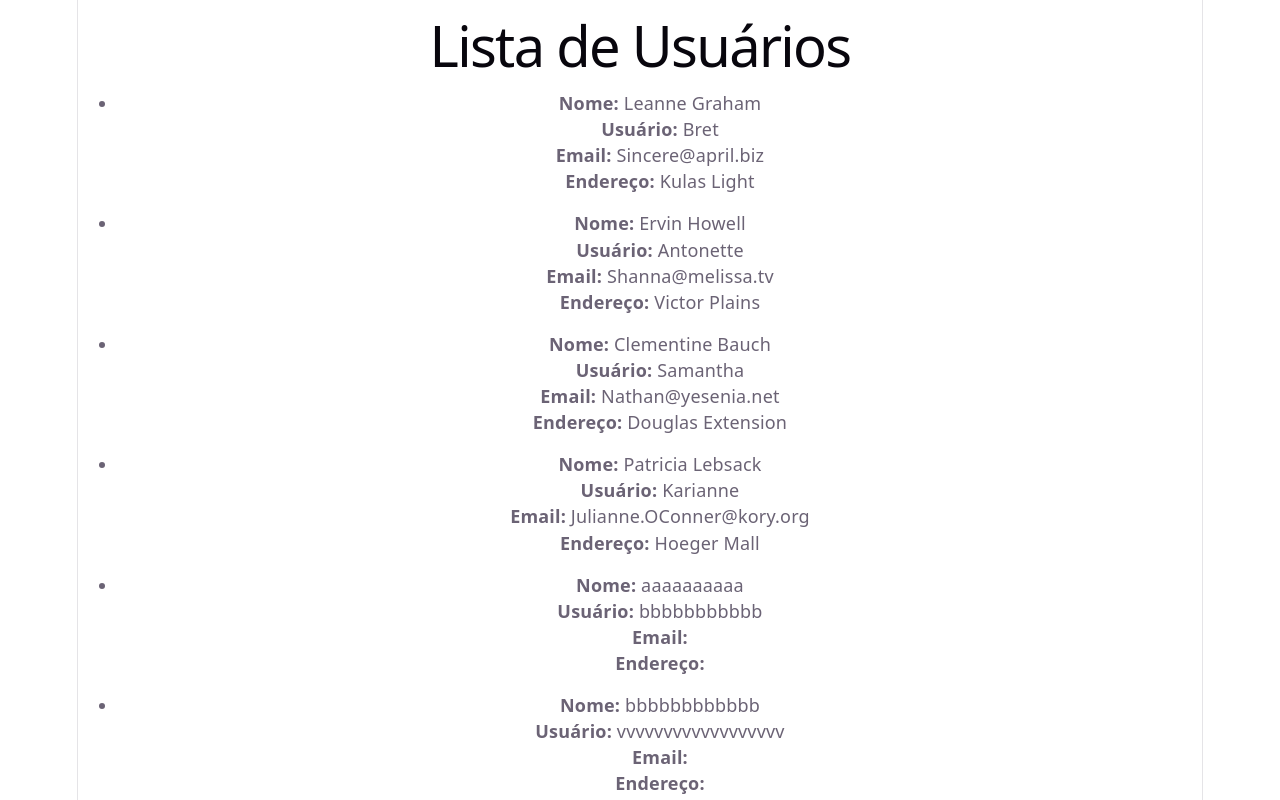
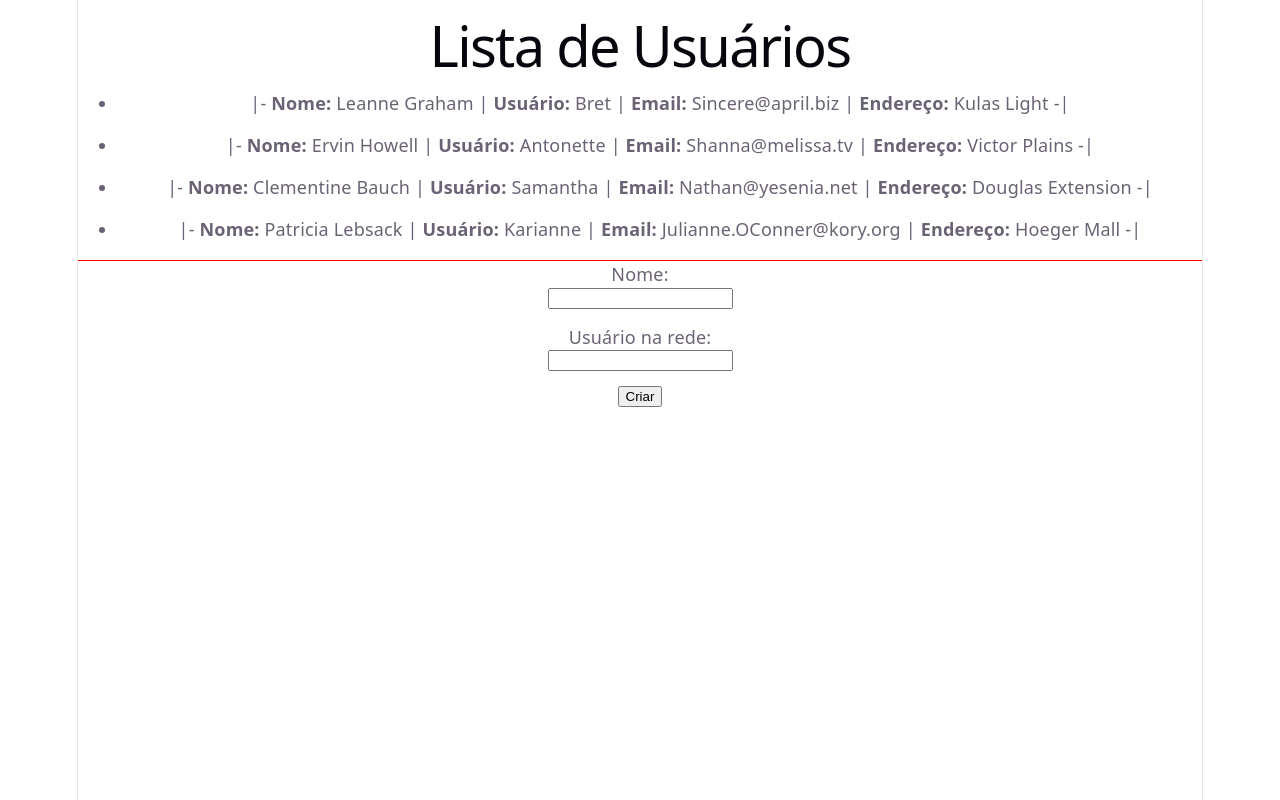
Before and after one commit to JulianoPadoinVieira/7_REQ_HTTP, a React (Vite) app: page / in a window 1280 px wide. Shown: the top 800 px of the page. Built offline with nearby package versions, Linux system fonts and the light colour scheme; data requests are answered from the project's data file.

Commit message:
98(6) - Loading

```diff
--- a/data/db.json
+++ b/data/db.json
@@ -39,21 +39,6 @@
         "street": "Hoeger Mall",
         "suite": "Apt. 692"
       }
-    },
-    {
-      "name": "aaaaaaaaaa",
-      "username": "bbbbbbbbbbb",
-      "id": 5
-    },
-    {
-      "name": "bbbbbbbbbbbb",
-      "username": "vvvvvvvvvvvvvvvvvv",
-      "id": 6
-    },
-    {
-      "name": "Ac",
-      "username": "BD",
-      "id": 7
     }
   ]
 }
--- a/src/App.jsx
+++ b/src/App.jsx
@@ -8,27 +8,11 @@ const url = "http://localhost:3000/users";
 function App() {
   const [users, setUsers] = useState([]);
 
+  // 96(4) - Custom Hooks
+  const { data: items, httpConfig, loading } = useFetch(url);
+
   const [name, setName] = useState([]);
   const [username, setUsername] = useState([]);
-
-  // 96(4) - Custom Hooks
-  const { data: items, httpConfig } = useFetch(url);
-
-  //93(1) - Resgatando dados
-
-  // useEffect(() => {
-  //   async function fetchData() {
-  //     const res = await fetch(url);
-
-  //     const data = await res.json();
-
-  //     setUsers(data);
-  //   }
-
-  //   fetchData(users);
-  // }, []);
-
-  //94(2) - Add users
 
   const handleSubmit = async (e) => {
     e.preventDefault();
@@ -37,20 +21,6 @@ function App() {
       name,
       username,
     };
-
-    // const res = await fetch(url, {
-    //   method: "POST",
-    //   headers: {
-    //     "Content-Type": "application/json",
-    //   },
-    //   body: JSON.stringify(user),
-    // });
-
-    // //95(3) - Carregamento dinâmico
-
-    // const addedUser = await res.json();
-
-    // setUsers((prevUsers) => [...prevUsers, addedUser]);
 
     // 97(5) - Refatorando o POST
     httpConfig(user, "POST");
@@ -63,25 +33,23 @@ function App() {
     <>
       <div className="App">
         <h1>Lista de Usuários</h1>
+        {/*98(6) - Loading*/}
+        {loading && <p>Carregando lista...</p>}
+        {!loading && (
           <ul>
             {items &&
               items.map((user) => (
                 <li key={user.id} style={{ marginBottom: "16px" }}>
                   <p>
-                  <strong>Nome:</strong> {user.name}
-                </p>
-                <p>
-                  <strong>Usuário:</strong> {user.username}
-                </p>
-                <p>
-                  <strong>Email:</strong> {user.email}
-                </p>
-                <p>
-                  <strong>Endereço:</strong> {user?.address?.street}
+                    |- <strong> Nome: </strong> {user.name} |
+                    <strong> Usuário: </strong> {user.username} |
+                    <strong> Email: </strong> {user.email} |
+                    <strong> Endereço: </strong> {user?.address?.street} -|
                   </p>
                 </li>
               ))}
           </ul>
+        )}
         <div className="add-user">
           <form onSubmit={handleSubmit}>
             <label>
--- a/src/hooks/useFetch.jsx
+++ b/src/hooks/useFetch.jsx
@@ -9,6 +9,9 @@ export const useFetch = (url) => {
   const [config, setConfig] = useState(null);
   const [method, setMethod] = useState(null);
   const [callFetch, setCallFetch] = useState(false);
+
+  //98(6) - Loading
+  const [loading, setLoading] = useState(false);
 
   const httpConfig = (data, method) => {
     if (method === "POST") {
@@ -26,11 +29,16 @@ export const useFetch = (url) => {
 
   useEffect(() => {
     const fetchData = async () => {
+      //98(6) - Loading
+      setLoading(true);
+
       const res = await fetch(url);
 
       const json = await res.json();
 
       setData(json);
+
+      setLoading(false);
     };
 
     fetchData();
@@ -53,5 +61,5 @@ export const useFetch = (url) => {
     httpRequest();
   }, [config, method, url]);
 
-  return { data, httpConfig };
+  return { data, httpConfig, loading };
 };
```
Lines whose indentation alone changed are shown as unchanged.
